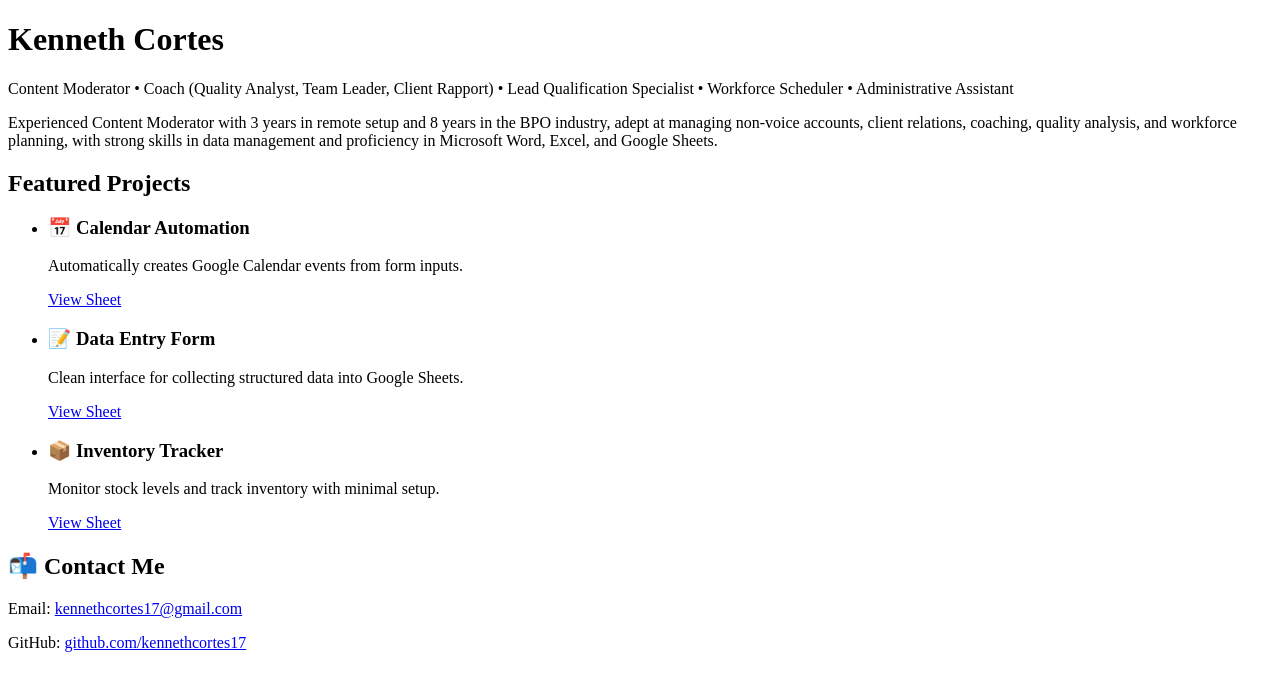
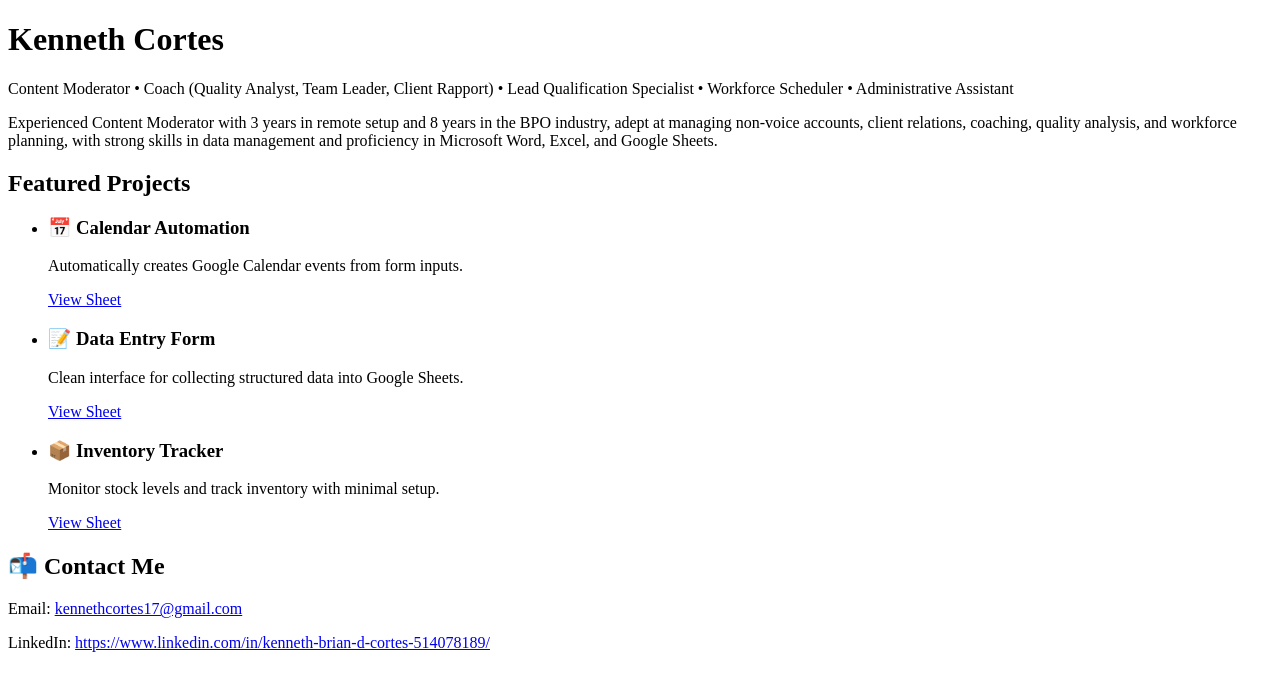
Before and after one commit to kennethcortes17/myportfolio, a React (Create React App) app: page / in a window 1280 px wide. Shown: the top 690 px of the page. Built offline with nearby package versions, Linux system fonts and the light colour scheme.

Commit message:
Update App.js

```diff
--- a/src/App.js
+++ b/src/App.js
@@ -44,7 +44,7 @@ export default function App() {
         <footer className="pt-10 border-t">
           <h2 className="text-xl font-semibold mb-2">📬 Contact Me</h2>
           <p className="text-sm">Email: <a href="mailto:kennethcortes17@gmail.com" className="text-blue-600 underline">kennethcortes17@gmail.com</a></p>
-          <p className="text-sm">GitHub: <a href="https://github.com/kennethcortes17" target="_blank" className="text-blue-600 underline">github.com/kennethcortes17</a></p>
+          <p className="text-sm">LinkedIn: <a href="https://www.linkedin.com/in/kenneth-brian-d-cortes-514078189/" target="_blank" className="text-blue-600 underline">https://www.linkedin.com/in/kenneth-brian-d-cortes-514078189/</a></p>
         </footer>
 
       </div>
```
